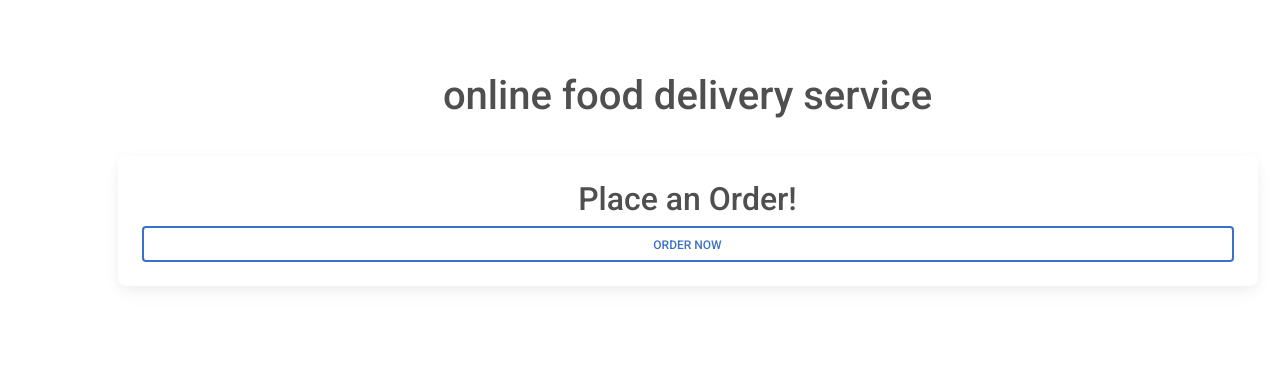
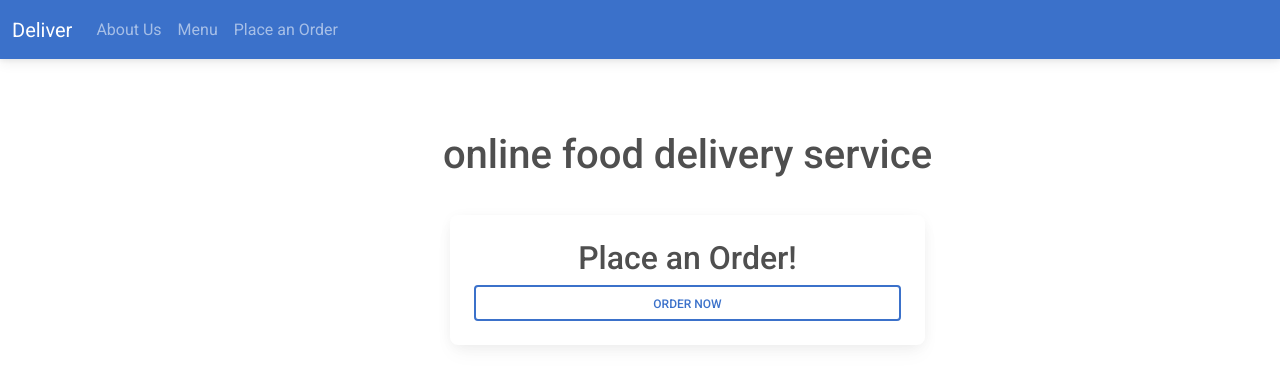
Before and after one commit to xivlives/food-delivery-web-app-with-python-project, a Django app: page / in a window 1280 px wide. Shown: the top 386 px of the page. Run offline with Django 3.2, Linux system fonts and the light colour scheme; some libraries are stand-ins or nearby versions.

Commit message:
added navbar

```diff
--- a/deliver/customer/templates/customer/about.html
+++ b/deliver/customer/templates/customer/about.html
@@ -8,7 +8,7 @@
         </div>
     </div>
     <div class="row justify-content-center mt-1">
-        <div class="card md-5 col-sm-12 offset-md-1 p-4 text-center">
+        <div class=" col-md-10 col-sm-12 offset-md-1 p-4 text-center">
              <p>
                 Lorem ipsum dolor sit amet consectetur adipisicing elit.
                 Natus illum facere distinctio tempora vel earum eius!
--- a/deliver/customer/templates/customer/base.html
+++ b/deliver/customer/templates/customer/base.html
@@ -22,6 +22,7 @@ rel="stylesheet"
     <title>Deliver</title>
 </head>
 <body>
+    {% include 'customer/navigation.html' %}
     {% block content %}
     {% endblock content %}
     <!-- MDB -->
--- a/deliver/customer/templates/customer/index.html
+++ b/deliver/customer/templates/customer/index.html
@@ -8,7 +8,7 @@
         </div>
     </div>
     <div class="row justify-content-center mt-1">
-        <div class="card md-5 col-sm-12 offset-md-1 p-4 text-center">
+        <div class="card col-md-5 col-sm-12 offset-md-1 p-4 text-center">
             <h2>Place an Order!</h2>
             <button class="btn btn-outline-primary">Order now</button>
         </div>
--- /dev/null
+++ b/deliver/customer/templates/customer/navigation.html
@@ -0,0 +1,23 @@
+<nav class="navbar navbar-expand-lg navbar-dark bg-primary">
+    <div class="container-fluid">
+      <a class="navbar-brand" href="{% url 'index' %}">Deliver</a>
+      <button class="navbar-toggler" type="button" data-bs-toggle="collapse" data-bs-target="#navbarNav" aria-controls="navbarNav" aria-expanded="false" aria-label="Toggle navigation">
+        <span class="navbar-toggler-icon"></span>
+      </button>
+      <div class="collapse navbar-collapse" id="navbarNav">
+        <ul class="navbar-nav">
+          <li class="nav-item">
+            <a class="nav-link" href="{% url 'about' %}">About Us</span></a>
+          </li>
+          <li class="nav-item">
+            <a class="nav-link" href="#">Menu</a>
+          </li>
+        </ul>
+        <ul class="navbar-nav">
+            <li class="nav-item">
+                <a class="nav-link" href="#">Place an Order</a>
+            </li>
+        </ul>
+      </div>
+    </div>
+  </nav>
```
